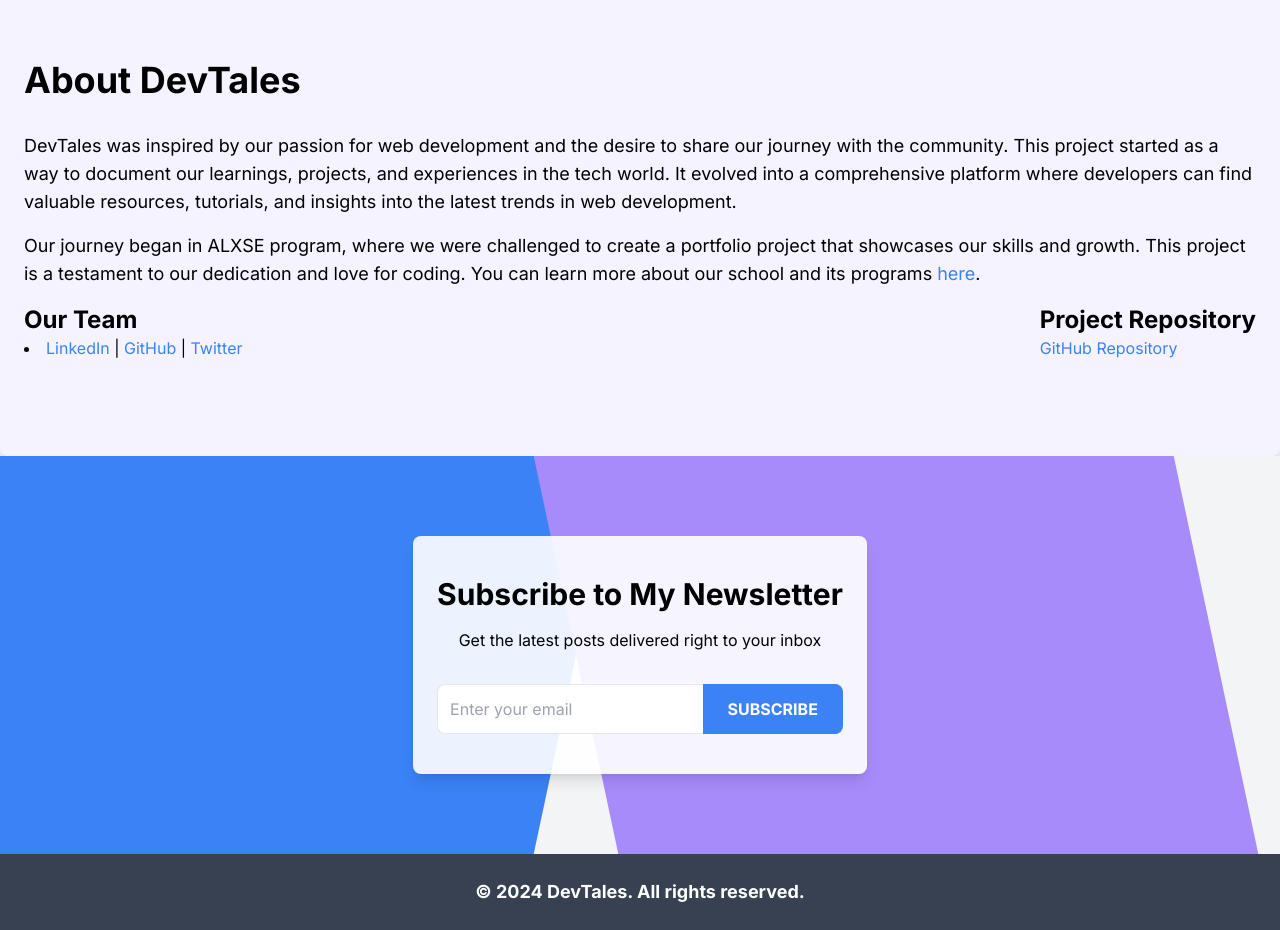
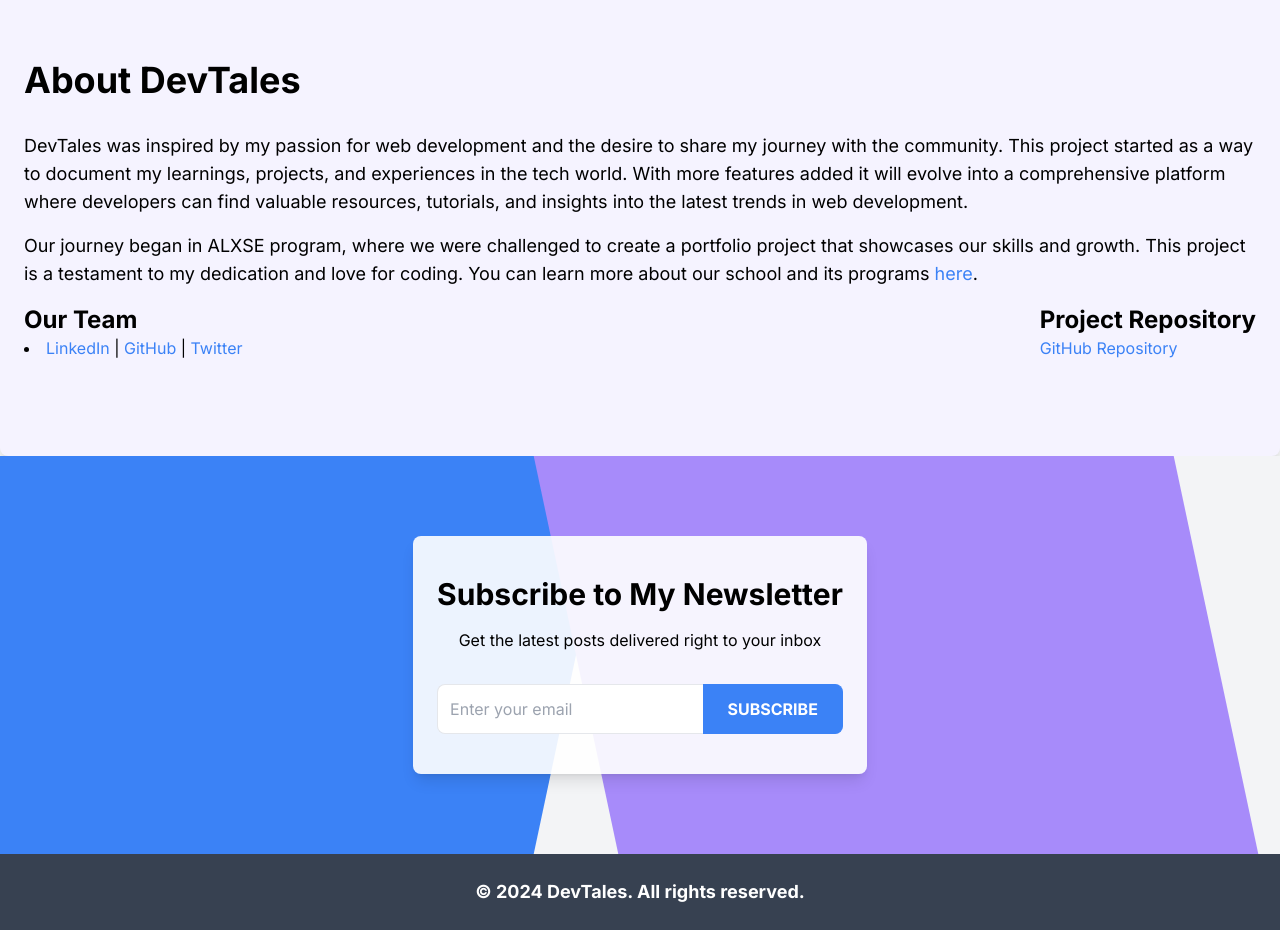
Before and after one commit to kilokomuli/devtales, a Next.js app: page / in a window 1280 px wide. Shown: the part 900-1830 px from the top of the page. Built offline with nearby package versions, Linux system fonts and the light colour scheme.

Commit message:
updated about.tsx

```diff
--- a/src/app/ui/about.tsx
+++ b/src/app/ui/about.tsx
@@ -3,9 +3,9 @@
         <section id="about" className="py-20 bg-violet-50 shadow-lg rounded-lg w-full">
             <div className="max-w-7xl mx-auto px-6">
                 <h2 className="text-4xl font-bold mb-8">About DevTales</h2>
-                <p className="text-lg mb-4">DevTales was inspired by our passion for web development and the desire to share our journey with the community. This project started as a way to document our learnings, projects, and experiences in the tech world. It evolved into a comprehensive platform where developers can find valuable resources, tutorials, and insights into the latest trends in web development.</p>
+                <p className="text-lg mb-4">DevTales was inspired by my passion for web development and the desire to share my journey with the community. This project started as a way to document my learnings, projects, and experiences in the tech world. With more features added it will evolve into a comprehensive platform where developers can find valuable resources, tutorials, and insights into the latest trends in web development.</p>
                 <p className="text-lg mb-4">
-                Our journey began in ALXSE program, where we were challenged to create a portfolio project that showcases our skills and growth. This project is a testament to our dedication and love for coding. You can learn more about our school and its programs <a href="https://www.alxafrica.com/" className="text-blue-500 hover:underline">here</a>.
+                Our journey began in ALXSE program, where we were challenged to create a portfolio project that showcases our skills and growth. This project is a testament to my dedication and love for coding. You can learn more about our school and its programs <a href="https://www.alxafrica.com/" className="text-blue-500 hover:underline">here</a>.
                 </p>
                 <div className="flex flex-col md:flex-row justify-between items-start md:items-center mb-4">
           <div className="flex flex-col mb-4 md:mb-0">
```
